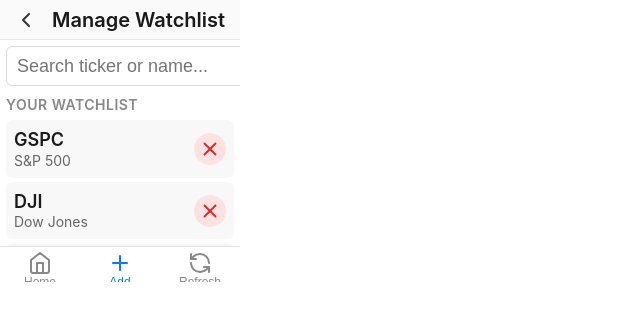
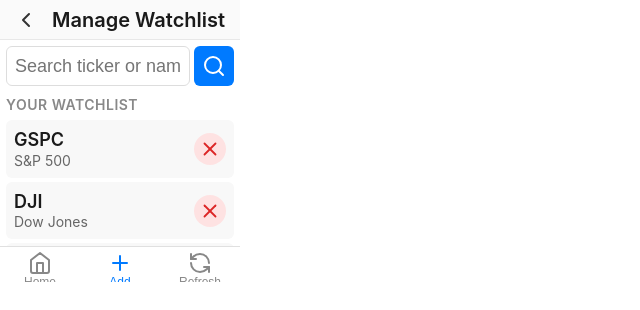
Before and after one commit to claudius-inc/rabbit-stocks, a plain HTML site: page index.html in a window 1280 px wide. Both pictures are taken after a click on the button "Add". Shown: the whole page, without its empty margins (0-640 px from the left). Drawn offline with Linux system fonts and the light colour scheme; no server answers.

Commit message:
Fix: Constrain search box to prevent x-overflow

```diff
--- a/css/styles.css
+++ b/css/styles.css
@@ -273,15 +273,18 @@
 
 .search-box {
   display: flex;
-  gap: 6px;
+  gap: 4px;
   margin-bottom: 8px;
+  max-width: 100%;
+  overflow: hidden;
 }
 
 #search-input {
   flex: 1;
+  min-width: 0;
   height: 40px;
   font-size: 18px;
-  padding: 0 10px;
+  padding: 0 8px;
   border: 1px solid #ddd;
   border-radius: 6px;
   background: #fff;
@@ -293,7 +296,8 @@
 }
 
 .search-icon {
-  width: 44px;
+  width: 40px;
+  min-width: 40px;
   height: 40px;
   background: #007AFF;
   border-radius: 6px;
```
